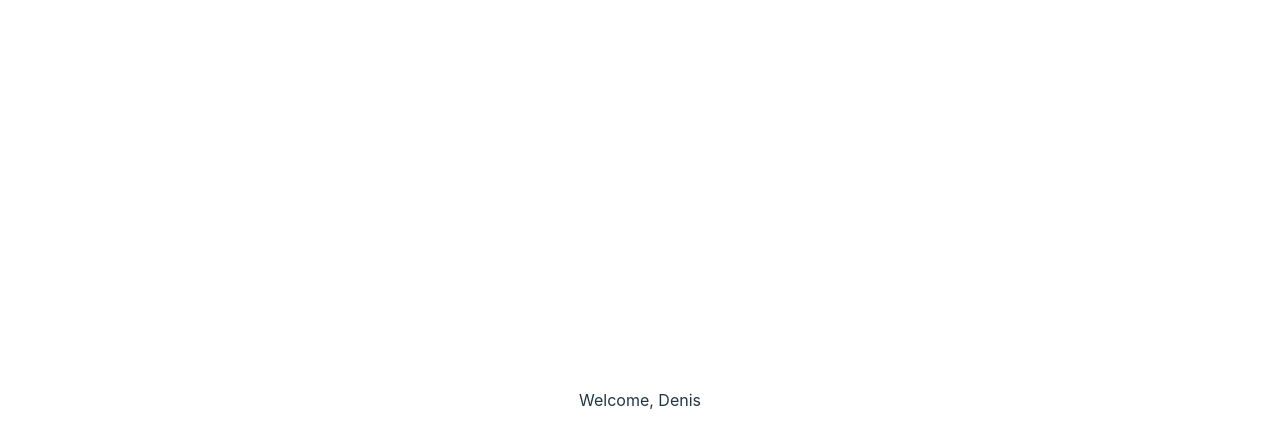
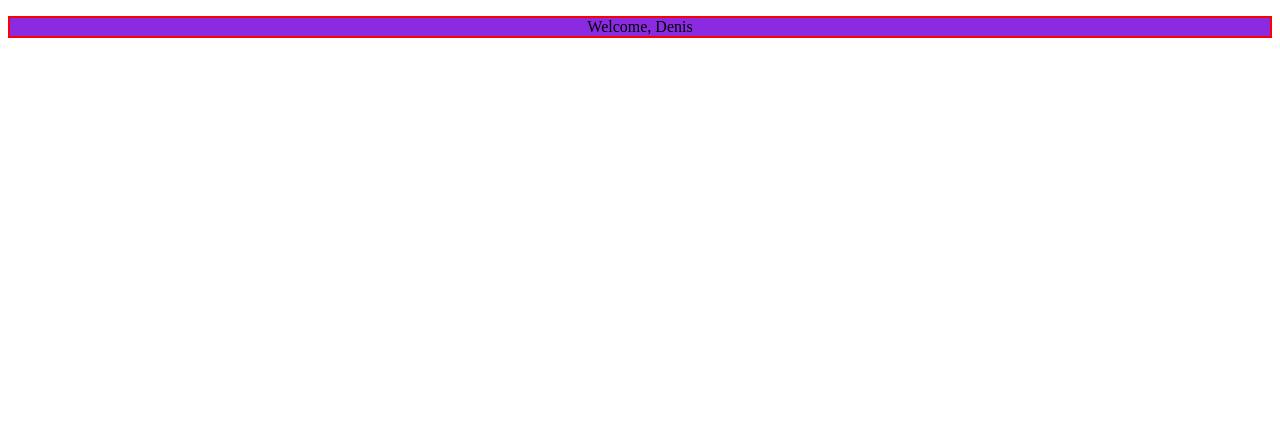
Before and after one commit to owlpsycho/Develhope-React, a React (Vite) app: page / in a window 1280 px wide. Shown: the top 448 px of the page. Built offline with nearby package versions, Linux system fonts and the light colour scheme.

Commit message:
risoluzione esercizio 60

```diff
--- a/src/App.css
+++ /dev/null
@@ -1,41 +0,0 @@
-#root {
-  max-width: 1280px;
-  margin: 0 auto;
-  padding: 2rem;
-  text-align: center;
-}
-.logo {
-  height: 6em;
-  padding: 1.5em;
-  will-change: filter;
-  transition: filter 300ms;
-}
-.logo:hover {
-  filter: drop-shadow(0 0 2em #646cffaa);
-}
-.logo.react:hover {
-  filter: drop-shadow(0 0 2em #61dafbaa);
-}
-
-@keyframes logo-spin {
-  from {
-    transform: rotate(0deg);
-  }
-  to {
-    transform: rotate(360deg);
-  }
-}
-
-@media (prefers-reduced-motion: no-preference) {
-  a:nth-of-type(2) .logo {
-    animation: logo-spin infinite 20s linear;
-  }
-}
-
-.card {
-  padding: 2em;
-}
-
-.read-the-docs {
-  color: #888;
-}
--- a/src/App.jsx
+++ b/src/App.jsx
@@ -1,5 +1,3 @@
-import { useState } from 'react'
-import './App.css'
 import { Welcome } from './Welcome'
 
 function App() {
--- a/src/Welcome.jsx
+++ b/src/Welcome.jsx
@@ -1,3 +1,3 @@
 export function Welcome ({ name }){
-    return <p>Welcome, {name}</p>
+    return <p className="welcome">Welcome, {name}</p>
 }
--- a/src/index.css
+++ b/src/index.css
@@ -1,69 +1,5 @@
-:root {
-  font-family: Inter, system-ui, Avenir, Helvetica, Arial, sans-serif;
-  line-height: 1.5;
-  font-weight: 400;
-
-  color-scheme: light dark;
-  color: rgba(255, 255, 255, 0.87);
-  background-color: #242424;
-
-  font-synthesis: none;
-  text-rendering: optimizeLegibility;
-  -webkit-font-smoothing: antialiased;
-  -moz-osx-font-smoothing: grayscale;
-  -webkit-text-size-adjust: 100%;
+.welcome {
+  background-color: blueviolet;
+  border: 2px solid red;
+  text-align: center;
 }
-
-a {
-  font-weight: 500;
-  color: #646cff;
-  text-decoration: inherit;
-}
-a:hover {
-  color: #535bf2;
-}
-
-body {
-  margin: 0;
-  display: flex;
-  place-items: center;
-  min-width: 320px;
-  min-height: 100vh;
-}
-
-h1 {
-  font-size: 3.2em;
-  line-height: 1.1;
-}
-
-button {
-  border-radius: 8px;
-  border: 1px solid transparent;
-  padding: 0.6em 1.2em;
-  font-size: 1em;
-  font-weight: 500;
-  font-family: inherit;
-  background-color: #1a1a1a;
-  cursor: pointer;
-  transition: border-color 0.25s;
-}
-button:hover {
-  border-color: #646cff;
-}
-button:focus,
-button:focus-visible {
-  outline: 4px auto -webkit-focus-ring-color;
-}
-
-@media (prefers-color-scheme: light) {
-  :root {
-    color: #213547;
-    background-color: #ffffff;
-  }
-  a:hover {
-    color: #747bff;
-  }
-  button {
-    background-color: #f9f9f9;
-  }
-}
```
